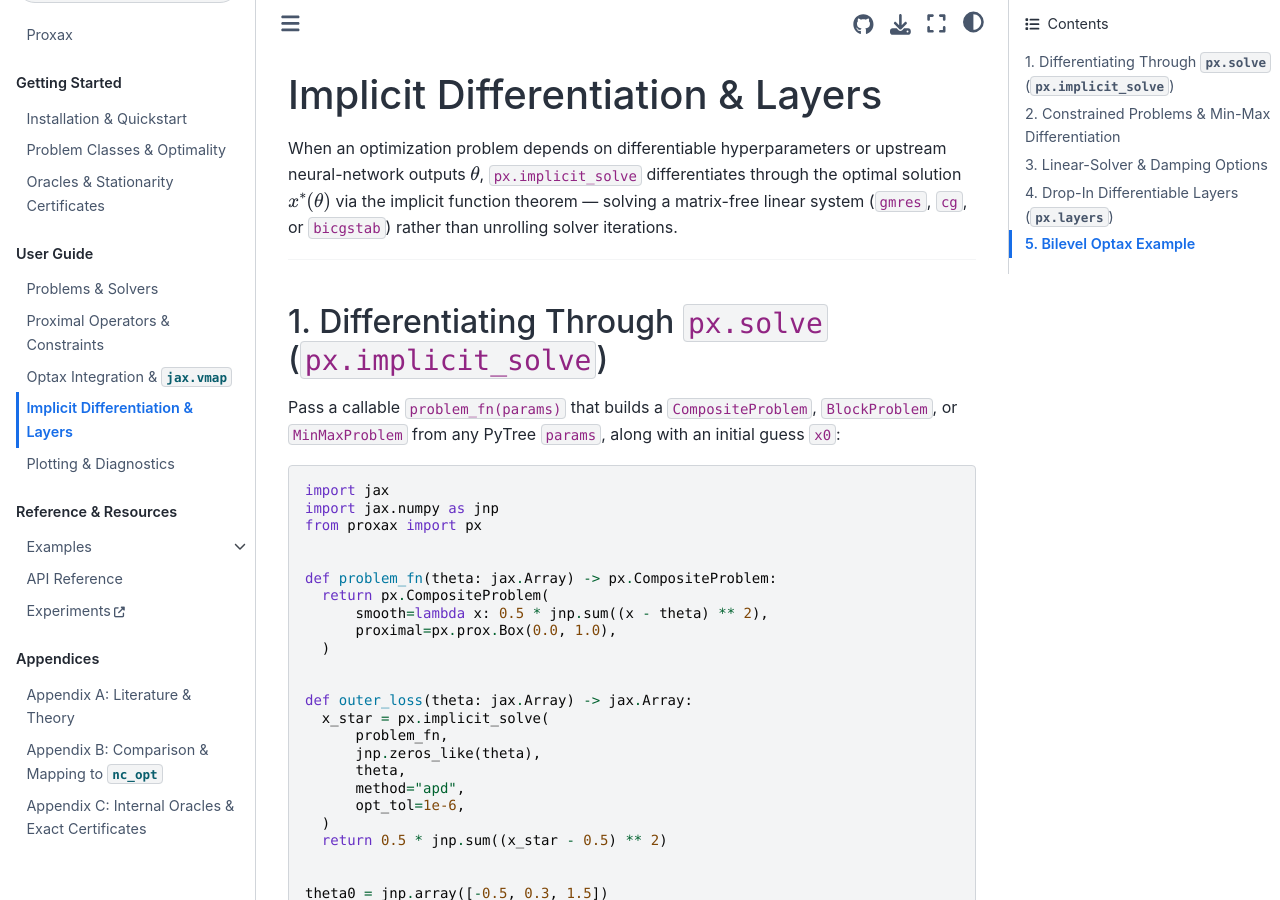
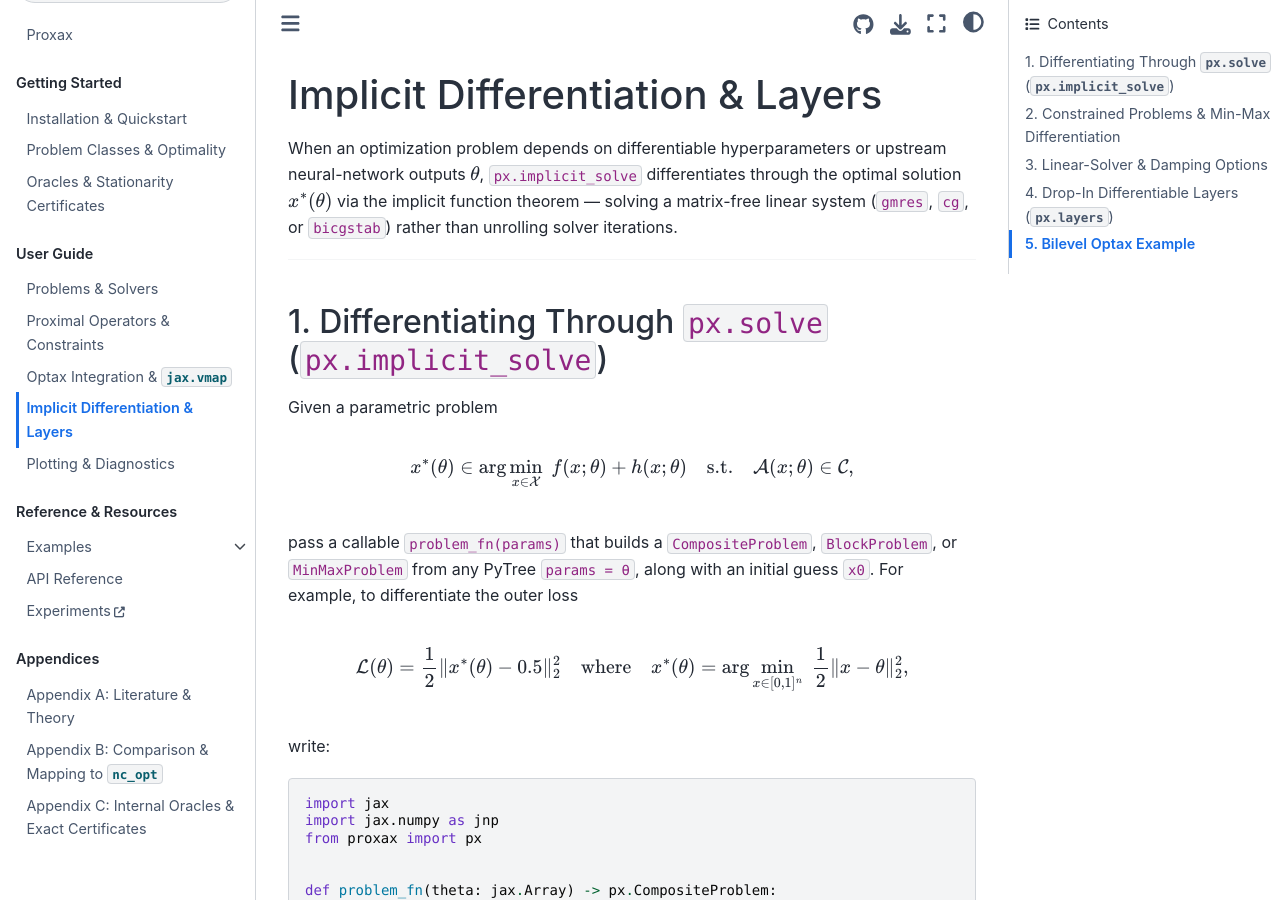
Before and after one commit to wwkong/proxax, a Sphinx documentation site: the page built from docs/guide/implicit_diff.md, in a window 1280 px wide and 900 px high. Built offline with Sphinx 7.4.7 and the Sphinx Book theme 1.1.4, drawn with Linux system fonts in a browser that asks for light colours.

Commit message:
Add mathematical formulation to Implicit Differentiation guide

````diff
--- a/docs/guide/implicit_diff.md
+++ b/docs/guide/implicit_diff.md
@@ -10,9 +10,17 @@ unrolling solver iterations.
 
 ## 1. Differentiating Through `px.solve` (`px.implicit_solve`)
 
-Pass a callable `problem_fn(params)` that builds a `CompositeProblem`,
-`BlockProblem`, or `MinMaxProblem` from any PyTree `params`, along with an
-initial guess `x0`:
+Given a parametric problem
+
+$$x^*(\theta) \in \arg\min_{x \in \mathcal{X}} \; f(x; \theta) + h(x; \theta) \quad \text{s.t.} \quad \mathcal{A}(x; \theta) \in \mathcal{C},$$
+
+pass a callable `problem_fn(params)` that builds a `CompositeProblem`,
+`BlockProblem`, or `MinMaxProblem` from any PyTree `params = θ`, along with an
+initial guess `x0`. For example, to differentiate the outer loss
+
+$$\mathcal{L}(\theta) = \frac{1}{2}\|x^*(\theta) - 0.5\|_2^2 \quad \text{where} \quad x^*(\theta) = \arg\min_{x \in [0, 1]^n} \; \frac{1}{2}\|x - \theta\|_2^2,$$
+
+write:
 
 ```python
 import jax
````
